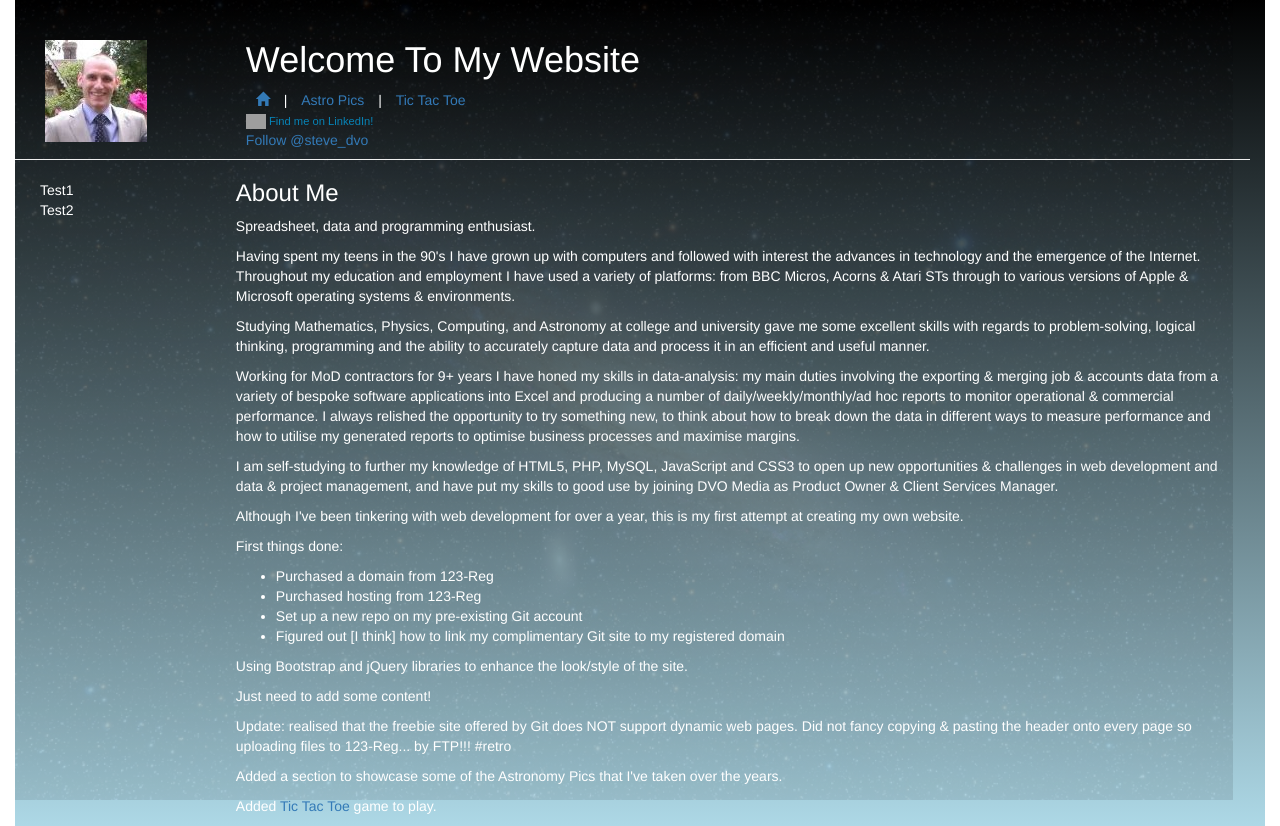
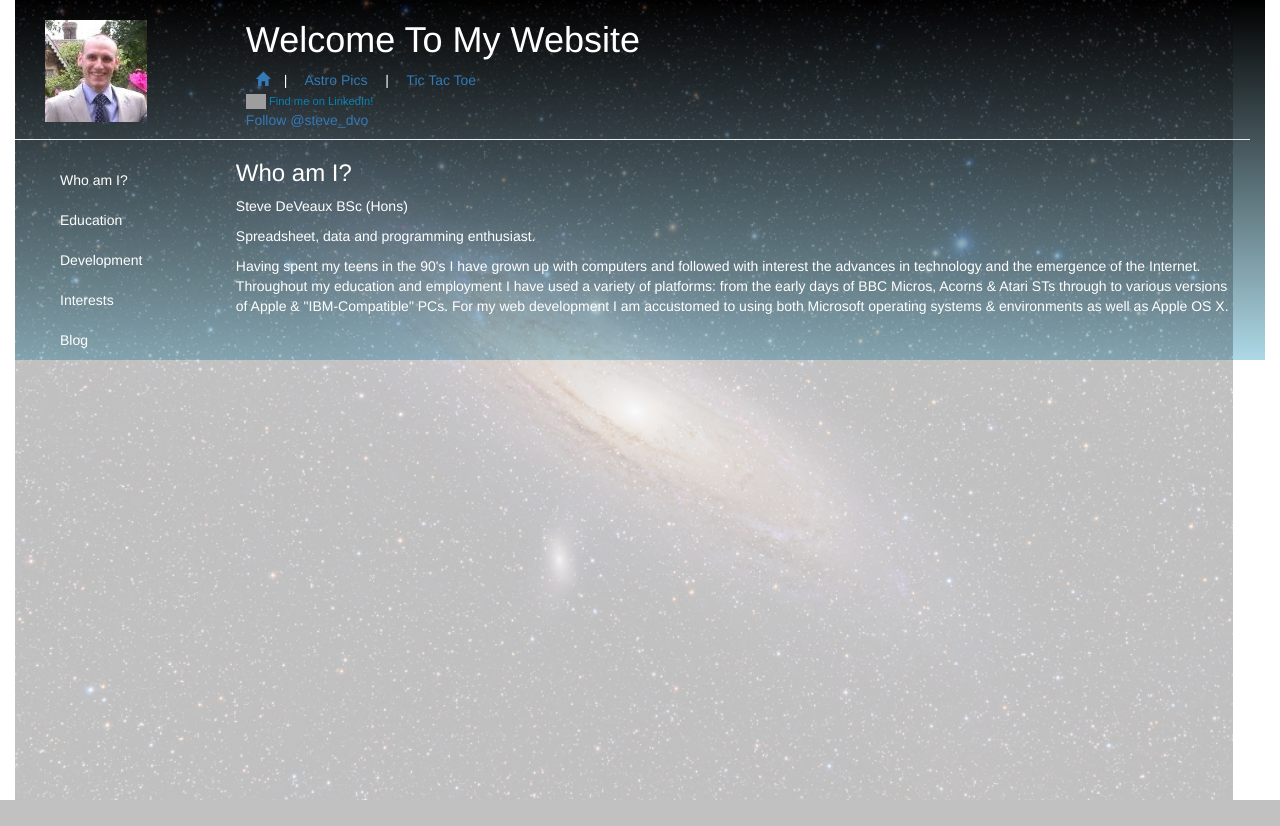
Before and after one commit to stevedvo/stevedvo.github.io, a PHP site: page / in a window 1280 px wide. After the commit the page ends 800 px from the top, so only its background shows below. Run offline with PHP 8.4, Linux system fonts and the light colour scheme; some libraries are stand-ins or nearby versions; grey boxes are pictures that could not be loaded.

Commit message:
[refs #4 #5] Further work to improve look & function of left nav on about.html. Adding more sections and content.

```diff
--- a/css/main.css
+++ b/css/main.css
@@ -1,6 +1,6 @@
 #background
 {
-	opacity: 0.1;
+	opacity: 0.25;
 	position: fixed;
 }
 
@@ -26,8 +26,26 @@
 	padding-left: 0px;
 }
 
+#page-content-wrapper
+{
+	position: relative;
+	top: -15px;
+}
+
 .sidebar-nav
 {
-	list-style-type: none;
-	padding-left: 0px;
+	margin: 0;
+	padding: 0;
+	list-style: none;
 }
+
+.sidebar-nav li
+{
+	text-indent: 20px;
+	line-height: 40px;
+}
+
+.temphdr
+{
+	height: 15px;
+}
--- a/includes/about.html
+++ b/includes/about.html
@@ -8,19 +8,72 @@
 	<body>
 		<div id="sidebar-wrapper" class="col-lg-2 col-md-2 col-sm-2">
 			<ul class="sidebar-nav">
-				<li class="navitem">Test1</li>
-				<li class="navitem">Test2</li>
+				<li id="li_1" class="navitem left">Who am I?</li>
+				<li id="li_2" class="navitem left">Education</li>
+				<li id="li_3" class="navitem left">Development</li>
+				<li id="li_4" class="navitem left">Interests</li>
+				<li id="li_5" class="navitem left">Blog</li>
 			</ul>
 		</div>
 
-		<div id="about" class="col-lg-10 col-md-10 col-sm-10">
-			<h3 class="head3">About Me</h3>
+		<div id="page-content-wrapper" class="col-lg-10 col-md-10 col-sm-10">
+			<section id="section_1" class="sections">
+				<article class="temphdr"></article>
+				<h3 class="head3">Who am I?</h3>
+				<p>Steve DeVeaux BSc (Hons)</p>
 				<p>Spreadsheet, data and programming enthusiast.<p>
-			<p>Having spent my teens in the 90's I have grown up with computers and followed with interest the advances in technology and the emergence of the Internet. Throughout my education and employment I have used a variety of platforms: from BBC Micros, Acorns & Atari STs through to various versions of Apple & Microsoft operating systems & environments.<p>
-			<p>Studying Mathematics, Physics, Computing, and Astronomy at college and university gave me some excellent skills with regards to problem-solving, logical thinking, programming and the ability to accurately capture data and process it in an efficient and useful manner.<p>
-			<p>Working for MoD contractors for 9+ years I have honed my skills in data-analysis: my main duties involving the exporting & merging job & accounts data from a variety of bespoke software applications into Excel and producing a number of daily/weekly/monthly/ad hoc reports to monitor operational & commercial performance. I always relished the opportunity to try something new, to think about how to break down the data in different ways to measure performance and how to utilise my generated reports to optimise business processes and maximise margins.</p>
-			<p>I am self-studying to further my knowledge of HTML5, PHP, MySQL, JavaScript and CSS3 to open up new opportunities & challenges in web development and data & project management, and have put my skills to good use by joining DVO Media as Product Owner & Client Services Manager.</p>
+				<p>Having spent my teens in the 90's I have grown up with computers and followed with interest the advances in technology and the emergence of the Internet. Throughout my education and employment I have used a variety of platforms: from the early days of BBC Micros, Acorns & Atari STs through to various versions of Apple & "IBM-Compatible" PCs. For my web development I am accustomed to using both Microsoft operating systems & environments as well as Apple OS X.<p>
+			</section>
+			<section id="section_2" class="sections">
+				<article class="temphdr"></article>
+				<h3 class="head3">Education</h3>
+				<p>Studying Mathematics, Physics, Computing, and Astronomy in further & higher education gave me some excellent skills with regards to problem-solving, logical thinking, programming and the ability to accurately capture data and process it in an efficient and useful manner.<p>
+				<p>The University of Sheffield</p>
+				<p>-->Mathematics & Astronomy BSc [2:1]</p>
+				<br/>
+				<p>Thomas Rotherham College</p>
+				<p>-->Mathematics & Mechanics 'A'-level [A]</p>
+				<p>-->Physics [A]</p>
+				<p>-->Computing [A]</p>
+				<p>-->RSA Document Processing Level III [Distinction]</p>
+			</section>
+			<section id="section_3" class="sections">
+				<article class="temphdr"></article>
+				<h3 class="head3">Development</h3>
+				<p>Working as a Commercial Manager with MoD contractors for 9+ years I have honed my skills in data-analysis: my main duties involving the exporting & merging job & accounts data from a variety of bespoke software applications into Excel and producing a number of daily/weekly/monthly/ad hoc reports to monitor operational & commercial performance. I always relished the opportunity to try something new, to think about how to break down the data in different ways to measure performance and how to utilise my generated reports to optimise business processes and maximise margins.</p>
+				<p>Having left the contract I'd been working on for so long I was more than ready to face some new challenges and decided to concentrate my efforts on web development. The HTML I'd casually picked up whilst at school/college is a far cry from current technologies, and I am self-studying to improve my knowledge of - to begin with - HTML5, PHP, MySQL, JavaScript and CSS3. Putting my newfound knowledge together with my previous skills & experience I joined <a href="http://dvomedia.net">DVO Media</a> as Client Services Manager & Product Owner, where I gained valuable experience in Agile Software Development methodologies and development & task-management software:</p>
+				<ul>
+					<li>Daily Scrum stand-up</li>
+					<li>Backlog refinement</li>
+					<li>Sprint planning and retrospective/review</li>
+					<li>JIRA</li>
+					<li>Trello</li>
+					<li>Asana</li>
+					<li>Xero</li>
+					<li>Git & GitHub</li>
+					<li>Sublime Text</li>
+					<li>Slackware</li>
+					<li>Bootstrap</li>
+					<li>jQuery</li>
+				</ul>
+				<p>There was also ample opportunity to participate in additional events for the whole development team to further expand their knowledge and skills: attending monthly talks at a local php[Minds] group, regular team Dev Lunch / knowledge share sessions, and attending the 2016 PHPUK Conference in London.</p>
 				<p>Although I've been tinkering with web development for over a year, this is my first attempt at creating my own website.</p>
+			</section>
+			<section id="section_4" class="sections">
+				<article class="temphdr"></article>
+				<h3 class="head3">Hobbies & Interests</h3>
+				<p>Besides getting my head into web development and technology, I have several other hobbies & interests:<p>
+				<p>Drumming</p>
+				<p>Astronomy</p>
+				<p>Photography</p>
+				<p>Sci-fi</p>
+				<p>Tom Clancy novels</p>
+				<p>Baking</p>
+				<p>Walking</p>
+			</section>
+			<section id="section_5" class="sections">
+				<article class="temphdr"></article>
+				<h3 class="head3">Blog</h3>
 				<p>First things done:</p>
 				<ul>
 					<li>Purchased a domain from 123-Reg</li>
@@ -33,7 +86,7 @@
 				<p>Update: realised that the freebie site offered by Git does NOT support dynamic web pages. Did not fancy copying & pasting the header onto every page so uploading files to 123-Reg... by FTP!!! #retro
 				<p>Added a section to showcase some of the Astronomy Pics that I've taken over the years.<p>
 				<p>Added <a href="tictactoe.php">Tic Tac Toe</a> game to play.<p>
-
+			</section>
 		</div>
 	<body>
 
--- a/includes/header.html
+++ b/includes/header.html
@@ -3,11 +3,12 @@
 <html lang="en">
 
 	<head>
+		<title><?php echo $page_title; ?></title>
 	</head>
 
 	<body>
 		<img id="background" src="images/andromeda_sml.jpg" alt="M31"/>
-		<header class="col-lg-12 col-md-12 col-sm-12 page-header">
+		<header class="col-lg-12 col-md-12 col-sm-12 page-header" style="margin-top: 20px;">
 			<section class="col-lg-2 col-md-2 col-sm-2">
 				<img src="images/me.jpg" alt="placeholder">
 			</section>
@@ -15,7 +16,7 @@
 				<h1 class="head1">Welcome To My Website</h1>
 			</section>
 			<nav id="main_nav" class="col-lg-10 col-md-10 col-sm-10">
-					<a class="navitem" href="index.php"><span class="glyphicon glyphicon-home" aria-label="Home"></span></a> | <a class="navitem" href="astropics.php">Astro Pics</a> | <a class="navitem" href="tictactoe.php">Tic Tac Toe</a>
+					<a class="navitem top" href="index.php"><span class="glyphicon glyphicon-home" aria-label="Home"></span></a> |<a class="navitem top" href="astropics.php">&nbsp Astro Pics &nbsp</a>|<a class="navitem top" href="tictactoe.php">&nbsp Tic Tac Toe &nbsp</a>
 			</nav>
 			<section id="social" class="col-lg-10 col-md-10 col-sm-10">
 				<a href="https://uk.linkedin.com/pub/steve-deveaux/100/157/102" target="_blank" style="text-decoration:none;"><span style="font: 80% Arial,sans-serif; color:#0783B6;"><img src="https://static.licdn.com/scds/common/u/img/webpromo/btn_in_20x15.png" width="20" height="15" alt="View Steve DeVeaux's LinkedIn profile" style="vertical-align:middle;" border="0">&nbsp;Find me on LinkedIn!</span></a><br/>
--- a/javascript/main.js
+++ b/javascript/main.js
@@ -11,19 +11,25 @@ function resizeBackground ()
 	{
 		$("#background").width(xWidth);
 		$("#background").height(xWidth*imgHeight/imgWidth);
-	}
+		/*$("#wrapper").width(xWidth);
+		$("#wrapper").height(xWidth*imgHeight/imgWidth);
+	*/}
 
 	if (imgWidth<xWidth)
 	{
 		$("#background").width(xWidth);
 		$("#background").height(xWidth*imgHeight/imgWidth);
-	}
+/*		$("#wrapper").width(xWidth);
+		$("#wrapper").height(xWidth*imgHeight/imgWidth);
+*/	}
 
 	if (imgHeight<yHeight)
 	{
 		$("#background").height(yHeight);
 		$("#background").width(yHeight*imgWidth/imgHeight);
-	}
+/*		$("#wrapper").height(yHeight);
+		$("#wrapper").width(yHeight*imgWidth/imgHeight);
+*/	}
 
 	console.log ("Window width is: "+xWidth+"; Img width is: "+imgWidth);
 	console.log ("Window height is: "+yHeight+"; Img height is: "+imgHeight);
@@ -36,11 +42,17 @@ function init ()
 	{
 		$(this).css('background', 'yellow');
 		$(this).css('color', 'black');
+		$(this).css('text-decoration', 'none');
 	});
 
-	$(".navitem").mouseout(function()
+	$(".top").mouseout(function()
 	{
 		$(this).animate({backgroundColor: jQuery.Color({alpha: 0}), color: "#337ab7"}, 250);
+	});
+
+	$(".left").mouseout(function()
+	{
+		$(this).animate({backgroundColor: jQuery.Color({alpha: 0}), color: "#white"}, 250);
 	});
 
 	$(".navitem").click(function()
@@ -49,6 +61,51 @@ function init ()
 		$(this).css('color', 'black');
 	});
 
+	$(".sections").css('display', 'none');
+	$("#section_1").css('display', 'block');
+	$(".temphdr").css("background", "yellow");
+	$(".temphdr").animate({backgroundColor: jQuery.Color({alpha: 0})}, 2000);
+
+	$("#li_1").click(function()
+	{
+		$(".sections").css('display', 'none');
+		$(".temphdr").css("background", "yellow");
+		$("#section_1").show("fold", 1000);
+		$(".temphdr").animate({backgroundColor: jQuery.Color({alpha: 0})}, 2000);
+	});
+
+	$("#li_2").click(function()
+	{
+		$(".sections").css('display', 'none');
+		$(".temphdr").css("background", "yellow");
+		$("#section_2").show("fold", 1000);
+		$(".temphdr").animate({backgroundColor: jQuery.Color({alpha: 0})}, 2000);
+	});
+
+	$("#li_3").click(function()
+	{
+		$(".sections").css('display', 'none');
+		$(".temphdr").css("background", "yellow");
+		$("#section_3").show("fold", 1000);
+		$(".temphdr").animate({backgroundColor: jQuery.Color({alpha: 0})}, 2000);
+	});
+
+	$("#li_4").click(function()
+	{
+		$(".sections").css('display', 'none');
+		$(".temphdr").css("background", "yellow");
+		$("#section_4").show("fold", 1000);
+		$(".temphdr").animate({backgroundColor: jQuery.Color({alpha: 0})}, 2000);
+	});
+
+	$("#li_5").click(function()
+	{
+		$(".sections").css('display', 'none');
+		$(".temphdr").css("background", "yellow");
+		$("#section_5").show("fold", 1000);
+		$(".temphdr").animate({backgroundColor: jQuery.Color({alpha: 0})}, 2000);
+	});
+
 	resizeBackground();
 }
 
```
Lines whose indentation alone changed are shown as unchanged.
